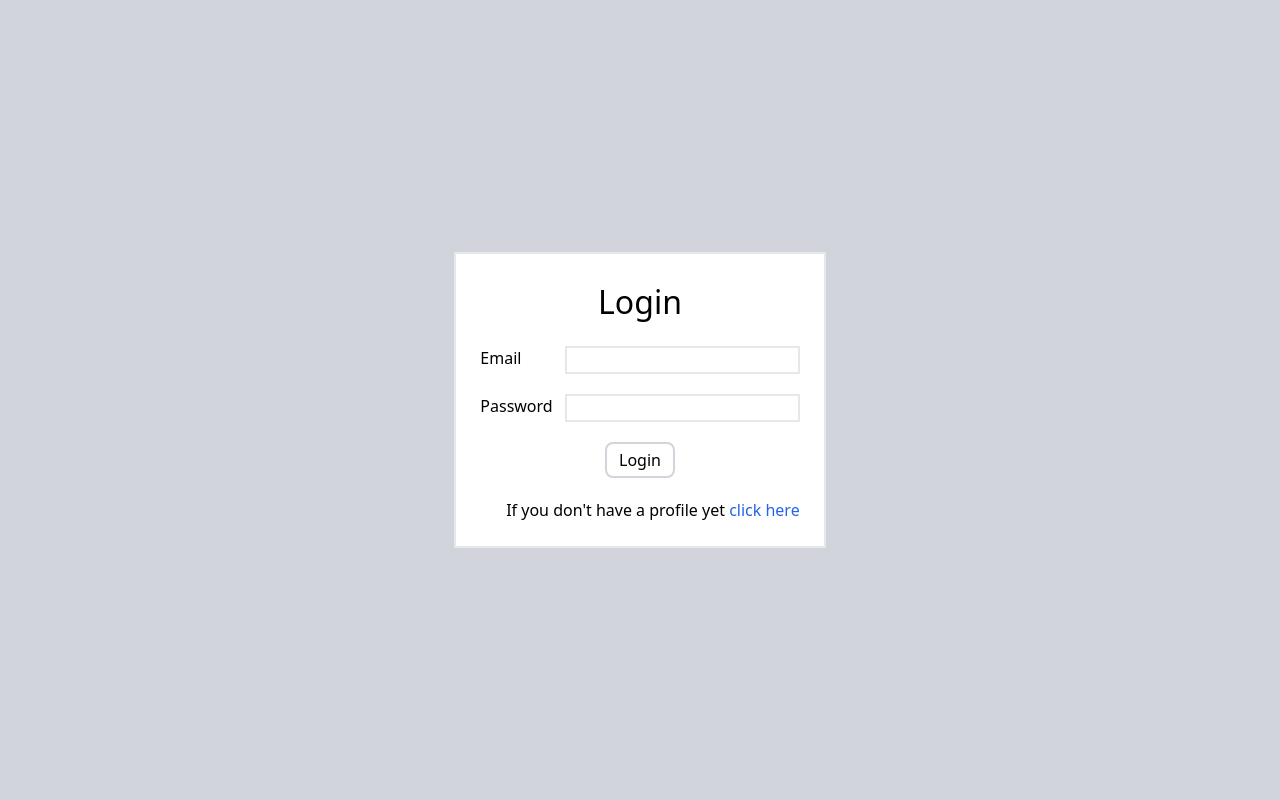
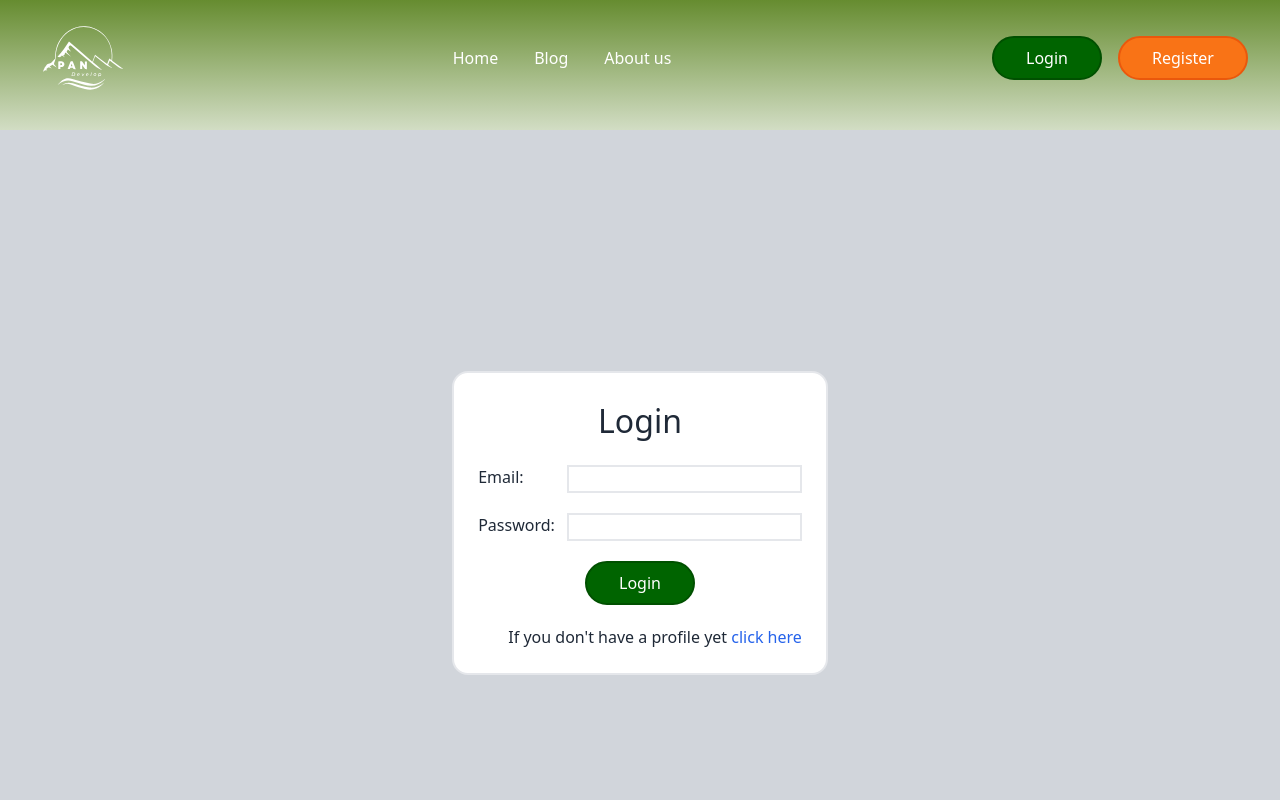
Before and after one commit to PetyaFerreiraDeveloper/daily-journal, a React (Create React App) app in the folder client/: page /login in a window 1280 px wide. Shown: the top 800 px of the page. Built offline with nearby package versions, Linux system fonts and the light colour scheme; no server answers.

Commit message:
styling login and register

```diff
--- a/client/src/App.js
+++ b/client/src/App.js
@@ -35,34 +35,29 @@ function App() {
   return (
     <AuthProvider>
       <JournalContext.Provider value={{ entries, addEntry }}>
+        <Layout>
           <div>
             <Routes>
-            <Route
-              path="/"
-              element={
-                <Layout>
-                  <Home />
-                </Layout>
-              }
-            />
-            <Route path="/login" element={<Login />} />
+              <Route path="/" element={<Home />}/>
+              <Route path="/login" element={<Login /> } />
               <Route path="/register" element={<Register />} />
-            <Route path="/logout" element={<Layout> <Logout /> </Layout>} />
-            <Route path="/about"element={<Layout><About /></Layout>}/>
+              <Route path="/logout" element={<Logout /> } />
+              <Route path="/about"element={<About />}/>
 
-            <Route path="/my-journal" element={ <Layout><MyJournal /> </Layout>}/>
-            <Route path="/entry/:journalEntryId/edit" element={ <Layout><EditEntry /> </Layout>}/>
+              <Route path="/my-journal" element={ <MyJournal /> }/>
+              <Route path="/entry/:journalEntryId/edit" element={<EditEntry /> }/>
 
-            <Route path="/blog" element={<Layout><Blog /></Layout>}/>
-            <Route path="/entry/:journalEntryId" element={ <Layout><Details /> </Layout>}/>
+              <Route path="/blog" element={<Blog />}/>
+              <Route path="/entry/:journalEntryId" element={ <Details />}/>
 
-            <Route path="/create" element={<Layout><CreateEntry /></Layout>}/>
+              <Route path="/create" element={<CreateEntry />}/>
 
-            <Route path="/delete/:journalEntryId" element={<Layout><Delete /></Layout>}/>
+              <Route path="/delete/:journalEntryId" element={<Delete />}/>
               <Route path="/404" element={<NotFound />} />
               <Route path="*" element={<NotFound />} />
             </Routes>
           </div>
+        </Layout>
       </JournalContext.Provider>
     </AuthProvider>
   );
--- a/client/src/components/Login.js
+++ b/client/src/components/Login.js
@@ -35,39 +35,41 @@ const Login = () => {
   };
 
   return (
-    <section id="login-page" className="h-screen flex bg-gray-300">
+    <section className="h-screen flex flex-col">
+      <section
+        className={`-mt-[80px] md:-mt-[116px] h-20 md:h-[130px] -mx-[32px] lg:-mx-[96px] 2xl:-mx-[128px] px-8 md:px-16 2xl:px-32 justify-center items-center xs:pb-10 pb-20 relative bg-heroGreen`}
+      ></section>
       <form
         onSubmit={submitHandler}
-        id="login"
-        className="flex flex-col justify-center border-2 m-auto gap-y-6 p-6 bg-white"
+        className="flex flex-col justify-center border-2 rounded-2xl m-auto gap-y-6 p-6 bg-white"
       >
         <div className="flex flex-col gap-y-5 ">
           <h2 className="text-center">Login</h2>
           <div className="flex gap-x-3 justify-between">
-            <label htmlFor="email">Email</label>
+            <label htmlFor="email">Email:</label>
             <input
               type="text"
               id="email"
               name="email"
-              className="border-2"
+              className="border-2 outline-hidden focus:outline-none"
               onChange={onChange}
               value={values.email}
             />
           </div>
           <div className="flex gap-x-3 justify-between">
-            <label htmlFor="password">Password</label>
+            <label htmlFor="password">Password:</label>
             <input
               type="password"
               id="password"
               name="password"
-              className="border-2"
+              className="border-2 outline-hidden focus:outline-none "
               onChange={onChange}
               value={values.password}
             />
           </div>
 
           <input
-            className={`border-2 border-gray-300 rounded-lg px-3 py-1 place-self-center `}
+            className={`border-2 bg-dark-green border-darker-green text-white rounded-full px-8 py-2 place-self-center cursor-pointer`}
             type="submit"
             value="Login"
           />
--- a/client/src/components/LoginOld.js
+++ /dev/null
@@ -1,97 +0,0 @@
-import React, {useState} from "react";
-import { Link } from "react-router-dom";
-
-const LoginOld = () => {
-  const [values, setValues] = useState({
-    email: "",
-    password: "",
-  });
-
-  const submitHandler = (e) => {
-    e.preventDefault();
-    const {
-
-    } = Object.entries(new FormData)
-  };
-
-  const changeHandler = () => {
-
-  }
-
-  return (
-    <section id="login-page" className="h-screen flex bg-gray-300">
-      <form
-        id="login"
-        className="flex flex-col justify-center border-2 m-auto gap-y-6 p-6 bg-white"
-        onClick={submitHandler}
-      >
-        <h2 className="text-center">Login</h2>
-        <div className="flex flex-col gap-y-5 ">
-          {/* <div className="flex gap-x-3 justify-between">
-            <label htmlFor="email">Email:</label>
-            <input
-              type="email"
-              id="email"
-              name="email"
-              placeholder="Sokka@gmail.com"
-              className="border-2 justify-self-end"
-              value={values.email}
-              onChange={changeHandler}
-            />
-          </div> */}
-
-          {/* <div className="flex gap-x-3 justify-between">
-            <label htmlFor="password">Password:</label>
-            <input
-              type="password"
-              id="password"
-              name="password"
-              className="border-2"
-              value={values.password}
-              onChange={changeHandler}
-            />
-          </div> */}
-          <div className="flex gap-x-3 justify-between">
-        <label htmlFor="email">Email</label>
-        <input
-          type="text"
-          id="email"
-          name="email"
-          className="border-2"
-          onChange={changeHandler}
-          value={values.email}
-        />
-      </div>
-      <div className="flex gap-x-3 justify-between">
-        <label htmlFor="password">Password</label>
-        <input
-          type="password"
-          id="password"
-          name="password"
-          className="border-2"
-          onChange={changeHandler}
-          value={values.password}
-        />
-      </div>
-
-          <input
-            type="submit"
-            className="border-2 border-gray-300 rounded-lg px-3 py-1 place-self-center cursor-pointer"
-            value="Login"
-          />
-
-          <p className="self-end">
-            <span>
-              If you don't have a profile yet{" "}
-              <Link to="/register" className="cursor-pointer text-blue-600">
-                click here
-              </Link>
-            </span>
-          </p>
-        </div>
-      </form>
-    </section>
-  );
-};
-
-export default LoginOld;
--- a/client/src/components/Logout.js
+++ b/client/src/components/Logout.js
@@ -24,7 +24,7 @@ const Logout = () => {
       <section
         className={`-mt-[80px] md:-mt-[116px] h-20 md:h-[130px] -mx-[32px] lg:-mx-[96px] 2xl:-mx-[128px] px-8 md:px-16 2xl:px-32 justify-center items-center xs:pb-10 pb-20 relative bg-heroGreen`}
       ></section>
-      <div className="flex flex-col border-2 m-auto gap-y-10 px-6 py-20 bg-white w-[320px]">
+      <div className="flex flex-col border-2 m-auto gap-y-10 px-6 py-20 bg-white w-[320px] rounded-2xl">
         <p>Are you sure you want to logout?</p>
         <div className="flex gap-x-3 justify-end">
           <button
--- a/client/src/components/Register.js
+++ b/client/src/components/Register.js
@@ -32,10 +32,13 @@ const Register = () => {
   };
 
   return (
-    <section id="register-page" className=" bg-gray-300 h-screen flex">
+    <section className="flex flex-col h-screen">
+      <section
+        className={`-mt-[80px] md:-mt-[116px] h-20 md:h-[130px] -mx-[32px] lg:-mx-[96px] 2xl:-mx-[128px] px-8 md:px-16 2xl:px-32 justify-center items-center xs:pb-10 pb-20 relative bg-heroGreen`}
+      ></section>
+
       <form
-        id="register"
-        className="flex flex-col justify-center border-2 m-auto gap-y-6 p-6 bg-white"
+        className="flex flex-col justify-center border-2 rounded-2xl m-auto gap-y-6 p-6 bg-white"
         onSubmit={submitHandler}
       >
         <div className="flex flex-col gap-y-5 ">
@@ -47,12 +50,12 @@ const Register = () => {
               id="email"
               name="email"
               placeholder="maria@email.com"
-              className="border-2"
+              className="border-2 outline-hidden focus:outline-none"
             />
           </div>
           <div className="flex gap-x-3 justify-between">
             <label htmlFor="password">Password:</label>
-            <input className="border-2" type="password" name="password" id="password" />
+            <input className="border-2 outline-hidden focus:outline-none" type="password" name="password" id="password" />
           </div>
           <div className="flex gap-x-3 justify-between">
             <label htmlFor="confirmPass">Confirm Password:</label>
@@ -60,14 +63,14 @@ const Register = () => {
               type="password"
               name="confirmPass"
               id="confirmPass"
-              className="border-2"
+              className="border-2 outline-hidden focus:outline-none"
             />
           </div>
           {error
             ? <p className="text-red-400">Passwords don't match</p>
             : null
           }
-          <input className="border-2 border-gray-300 rounded-lg px-3 py-1 place-self-center cursor-pointer" type="submit" value="Register" />
+          <input className="border-2 bg-dark-green border-darker-green text-white rounded-full px-8 py-2 place-self-center cursor-pointer" type="submit" value="Register" />
           <p className="self-end">
             <span>
               If you already have profile{" "}
--- a/client/src/components/header/BurgerMenu.js
+++ b/client/src/components/header/BurgerMenu.js
@@ -1,13 +1,13 @@
 // TODO: show logout button next to user email
 
 import React, { useContext } from "react";
-import { Link } from "react-router-dom";
 
 import { AuthContext } from "../../contexts/AuthContext";
 
 import { privatePages , publicPages } from "../../constants/pages";
 import CloseIcon from "../svg/CloseIcon";
 import PageLink from '../common/PageLink';
+import Button from '../common/Button';
 
 const BurgerMenu = ({ className }) => {
   const { user } = useContext(AuthContext);
@@ -24,18 +24,8 @@ const BurgerMenu = ({ className }) => {
       {user.email
         ? <p>{user.email}</p>
         : <div className="flex justify-between gap-x-4">
-          <Link
-            to={"/login"}
-            className="rounded-full border-2 bg-blue-500 border-black xxs:px-5 px-8 py-2"
-          >
-            Login
-          </Link>
-          <Link
-            to={"/register"}
-            className="rounded-full border-2 bg-yellow-500 border-black xxs:px-5 px-8 py-2"
-          >
-            Register
-          </Link>
+          <Button nav={"/login"} label={'Login'} className={'bg-dark-green border-darker-green'}/>
+          <Button nav={"/register"} label={'Register'} className={'bg-orange-400 border-orange-500'}/>
           </div>
         }
 
```
Lines whose indentation alone changed are shown as unchanged.
